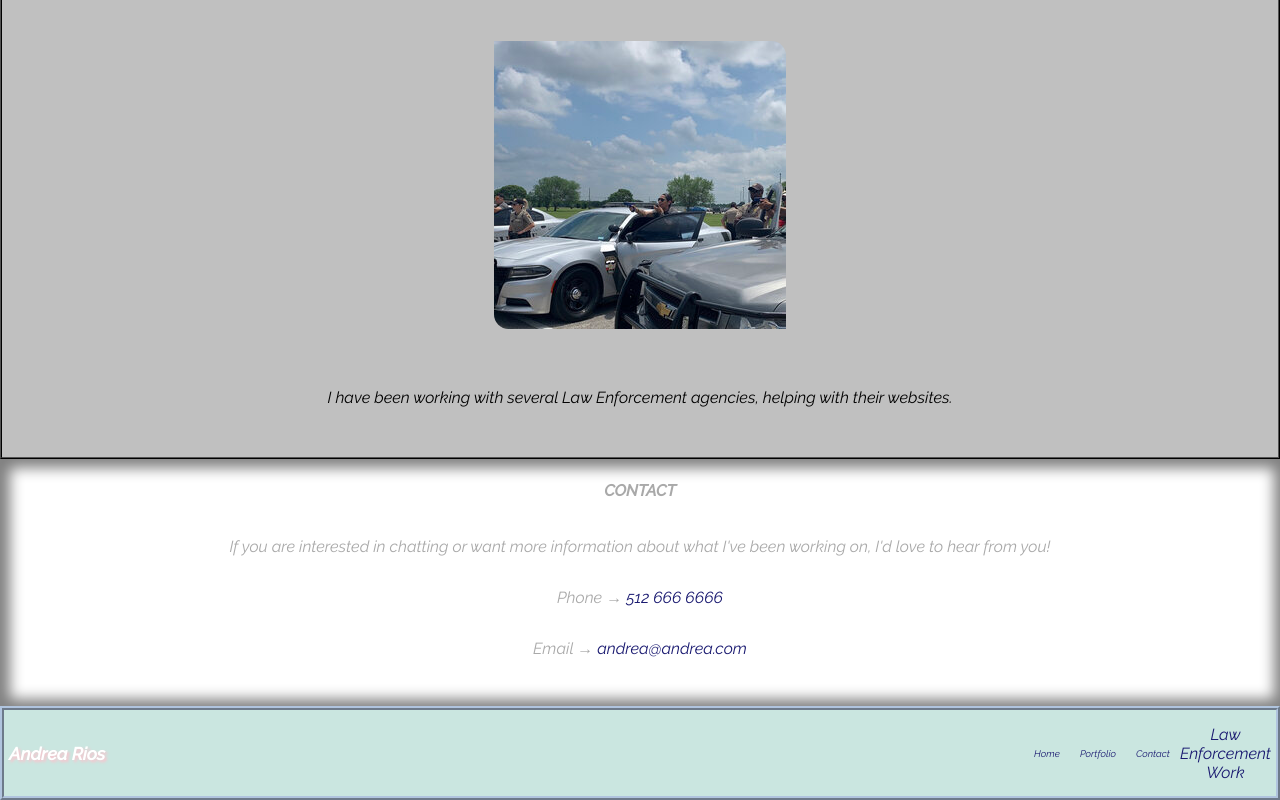
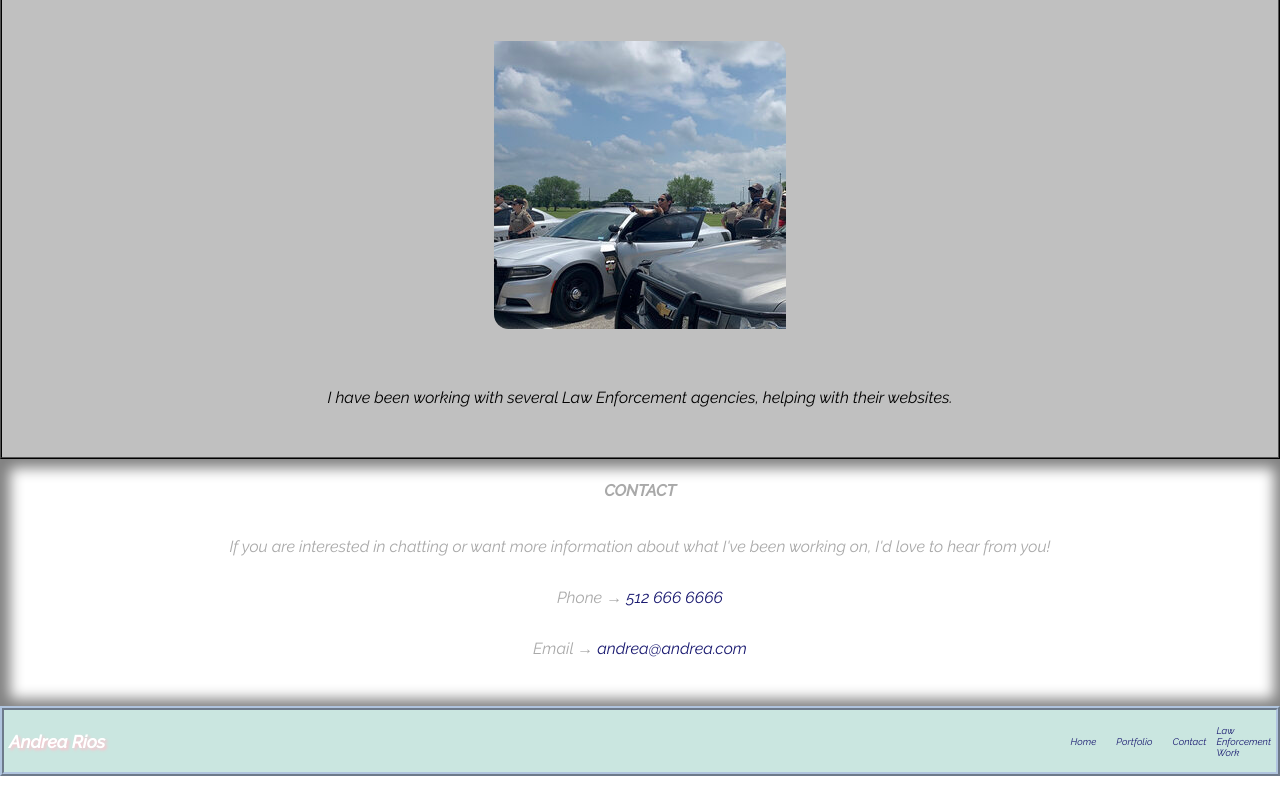
Before and after one commit to andrea21992andrea/U2-Responsive-Layout, a plain HTML site: page index.html in a window 1280 px wide. Shown: the part 1431-2231 px from the top of the page. After the commit the page ends 2207 px from the top, so only its background shows below. Drawn offline with Linux system fonts and the light colour scheme.

Commit message:
Fixed size of class

```diff
--- a/index.html
+++ b/index.html
@@ -131,7 +131,7 @@
             <li><a href="#" class="snav home">Home</a></li>
             <li><a href="#portfolio" class="snav portfolio">Portfolio</a></li>
             <li><a href="#contact" class="snav contact">Contact</a></li>
-            <li><a href="#lawenforcement" class="nav lenav">Law Enforcement Work</a></li>
+            <li><a href="#lawenforcement" class="snav lenav">Law Enforcement Work</a></li>
 
         </ul>
        </section>
```
